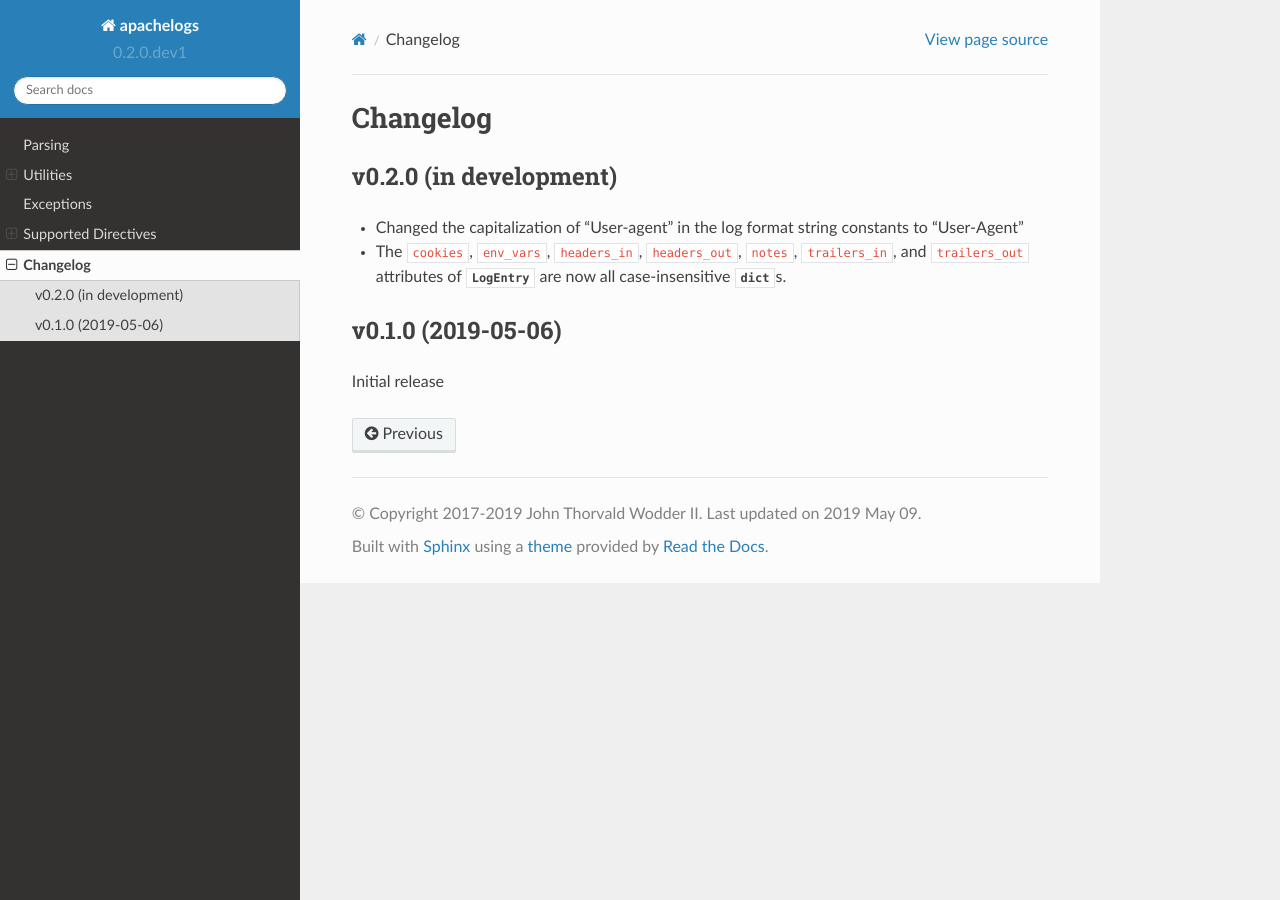
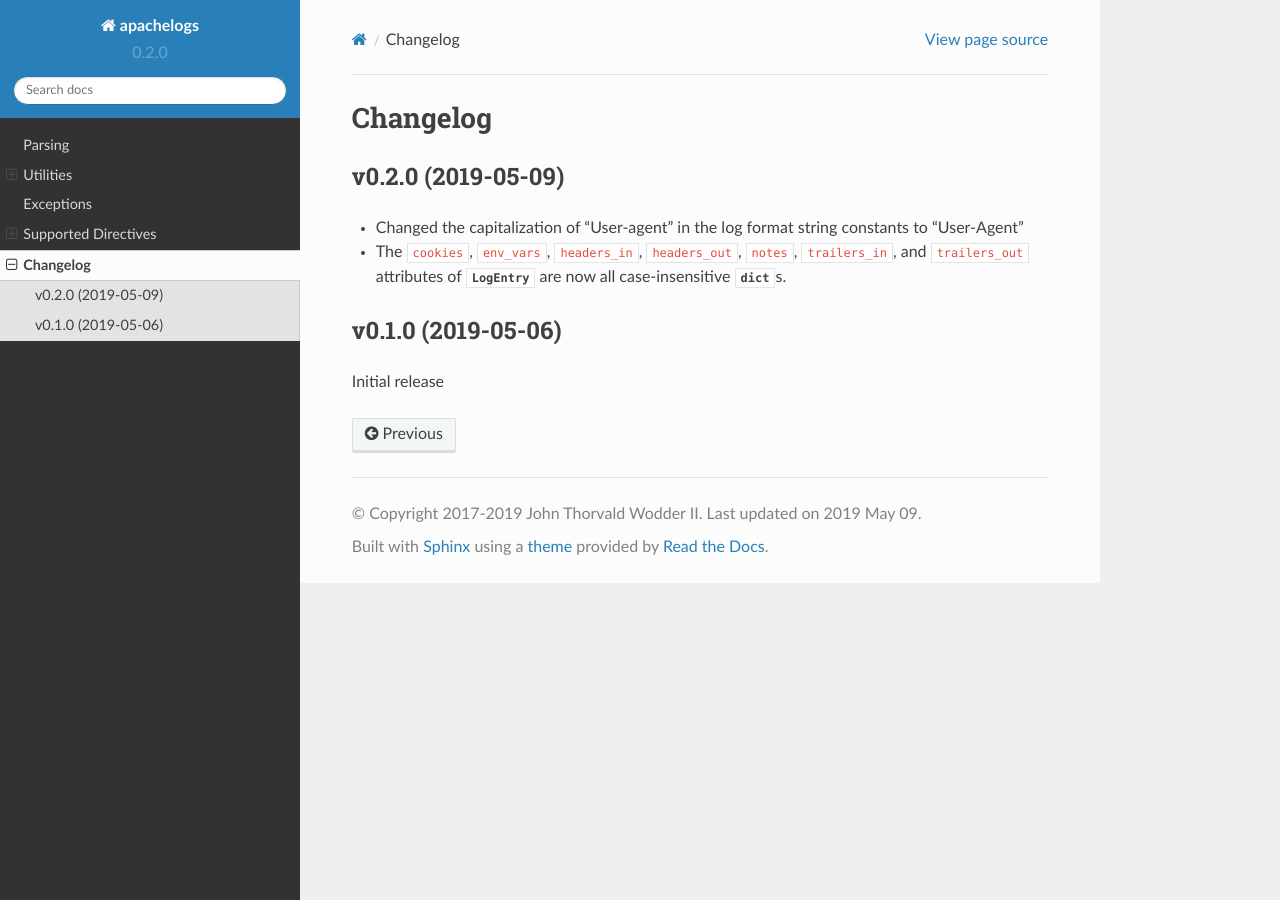
Before and after one commit to jwodder/apachelogs, a Sphinx documentation site: the page built from docs/changelog.rst, in a window 1280 px wide. Built offline with Sphinx 7.4.7 and the Read the Docs theme 2.0.0, drawn with Linux system fonts in a browser that asks for light colours.

Commit message:
v0.2.0 — Case-insensitive `dict`s
- Changed the capitalization of "User-agent" in the log format string constants to "User-Agent"
- The `cookies`, `env_vars`, `headers_in`, `headers_out`, `notes`, `trailers_in`, and `trailers_out` attributes of `LogEntry` are now all case-insensitive `dict`s.

```diff
--- a/CHANGELOG.md
+++ b/CHANGELOG.md
@@ -1,5 +1,5 @@
-v0.2.0 (in development)
------------------------
+v0.2.0 (2019-05-09)
+-------------------
 - Changed the capitalization of "User-agent" in the log format string constants
   to "User-Agent"
 - The `cookies`, `env_vars`, `headers_in`, `headers_out`, `notes`,
--- a/apachelogs/__init__.py
+++ b/apachelogs/__init__.py
@@ -11,7 +11,7 @@
 for more information.
 """
 
-__version__      = '0.2.0.dev1'
+__version__      = '0.2.0'
 __author__       = 'John Thorvald Wodder II'
 __author_email__ = 'apachelogs@varonathe.org'
 __license__      = 'MIT'
--- a/docs/changelog.rst
+++ b/docs/changelog.rst
@@ -3,8 +3,8 @@
 Changelog
 =========
 
-v0.2.0 (in development)
------------------------
+v0.2.0 (2019-05-09)
+-------------------
 - Changed the capitalization of "User-agent" in the log format string constants
   to "User-Agent"
 - The ``cookies``, ``env_vars``, ``headers_in``, ``headers_out``, ``notes``,
```
